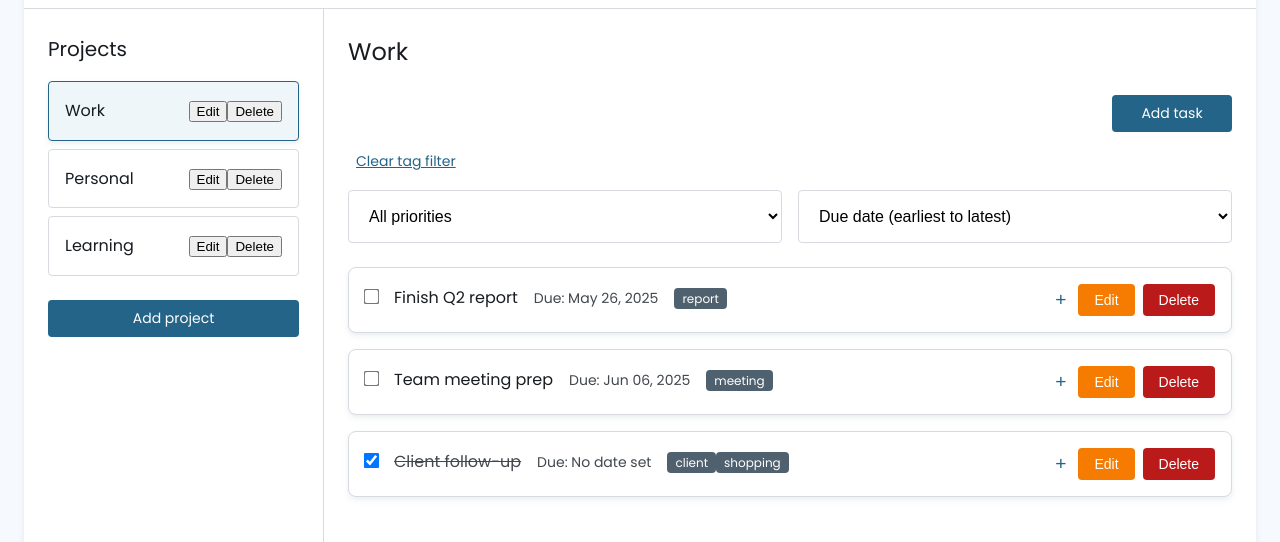
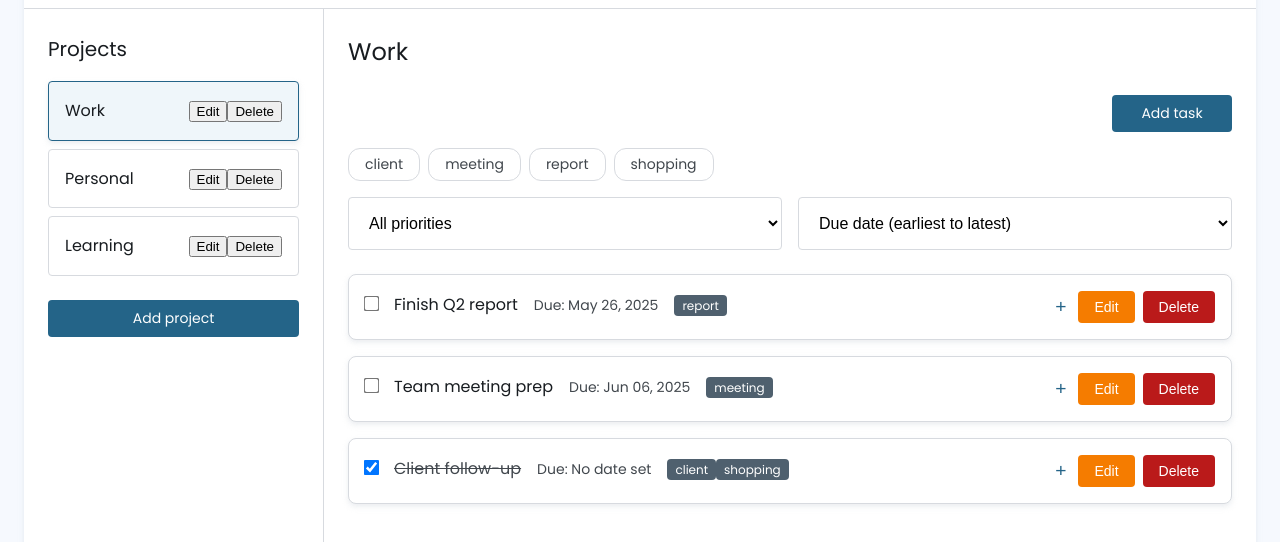
Before and after one commit to NgocPhat003/Todo-List, a website built with webpack: page src/index.html in a window 1280 px wide. Shown: the part 114-656 px from the top of the page. Built offline with nearby package versions, Linux system fonts and the light colour scheme.

Commit message:
fix tag cloud not working

```diff
--- a/src/index.html
+++ b/src/index.html
@@ -32,7 +32,7 @@
                     <button id="add-todo-btn" class="primary-btn">Add task</button>
                 </div>
                 <div class="filters-row">
-                    <div>
+                    <div id="tag-filter-area">
                         <span id="tag-filter-clear-btn">Clear tag filter</span>
                     </div>
                 </div>
@@ -46,8 +46,8 @@
                     <select id="sort-todos" class="form-select">
                         <option value="dueDate_asc">Due date (earliest to latest)</option>
                         <option value="dueDate_desc">Due date (latest to earliest)</option>
-                        <option value="priority_asc">Priority (lowest to highest)</option>
-                        <option value="priority_desc">Priority (highest to lowest)</option>
+                        <option value="priority_asc">Priority (highest to lowest)</option>
+                        <option value="priority_desc">Priority (lowest to highest)</option>
                         <option value="title_asc">Title (A-Z)</option>
                         <option value="title_desc">Title (Z-A)</option>
                     </select>
--- a/src/index.js
+++ b/src/index.js
@@ -14,18 +14,17 @@ document.addEventListener('DOMContentLoaded', () => {
     const tagFilterClearBtn = document.getElementById('tag-filter-clear-btn');
     const sortTodosSelect = document.getElementById('sort-todos');
 
-    function refreshTagCloud() {
+    function refreshTagCloud(isGlobalMode = false) {
         let tagsForCloud = [];
         const currentProject = appLogic.getCurrentProject();
-        const isGlobalMode = currentSearchTerm && currentSearchTerm.trim() !== '';
 
-        if(isGlobalMode) {
+        if (isGlobalMode) { // True if date filter or global search is active
             tagsForCloud = appLogic.getAllTagsAcrossProjects();
         } else if (currentProject) {
             const projectData = appLogic.getProjectById(currentProject.id);
             tagsForCloud = projectData ? projectData.getUniqueTags() : [];
         } else {
-            tagsForCloud.renderTagCloud(tagsForCloud, currentTagFilter);
+            tagsForCloud = appLogic.getAllTagsAcrossProjects();
         }
         domController.renderTagCloud(tagsForCloud, currentTagFilter);
     }
@@ -55,7 +54,7 @@ document.addEventListener('DOMContentLoaded', () => {
             todosToDisplay = [];
         }
 
-        refreshTagCloud();
+        refreshTagCloud(isGlobalMode || !currentProjectFromSideBar);
 
         let filteredTodos = [...todosToDisplay];
         if (currentPriorityFilter !== 'all') {
```
